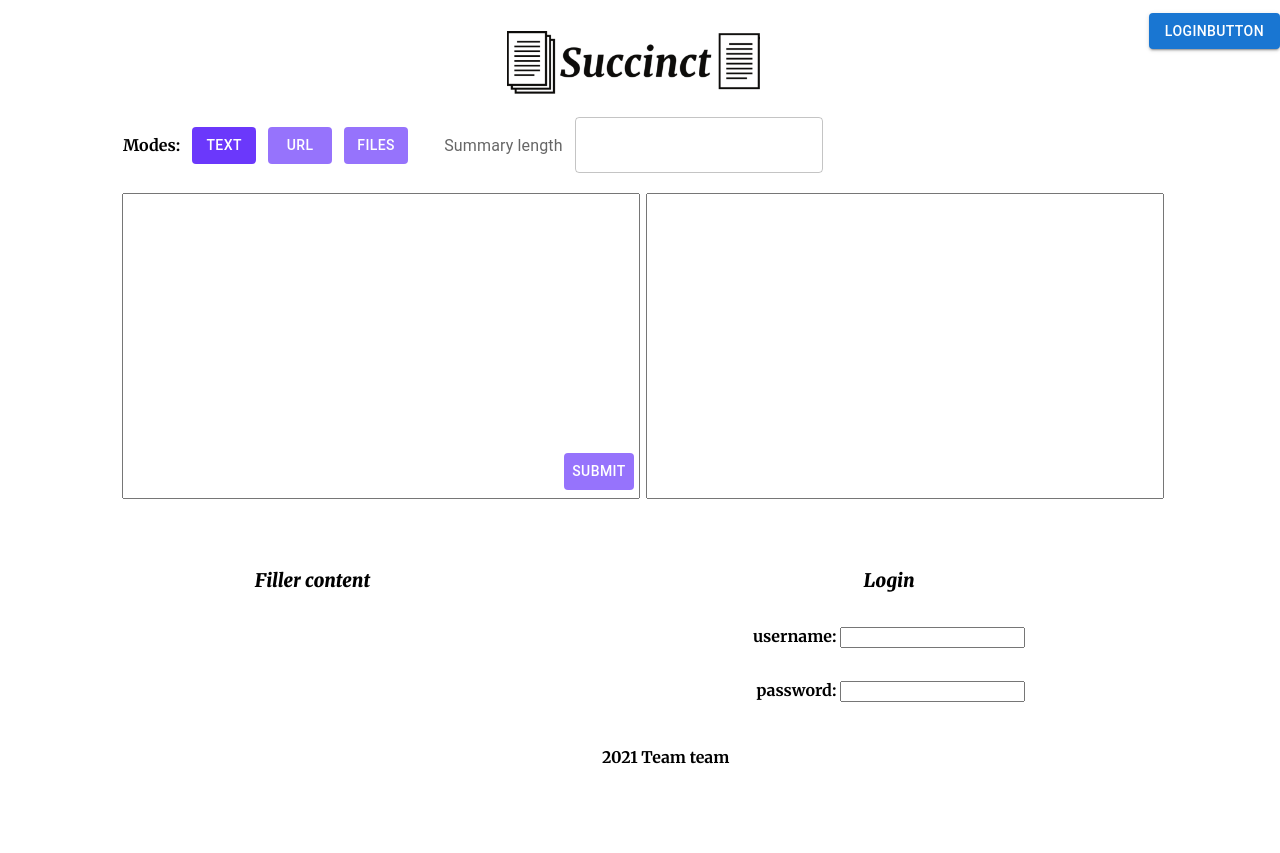
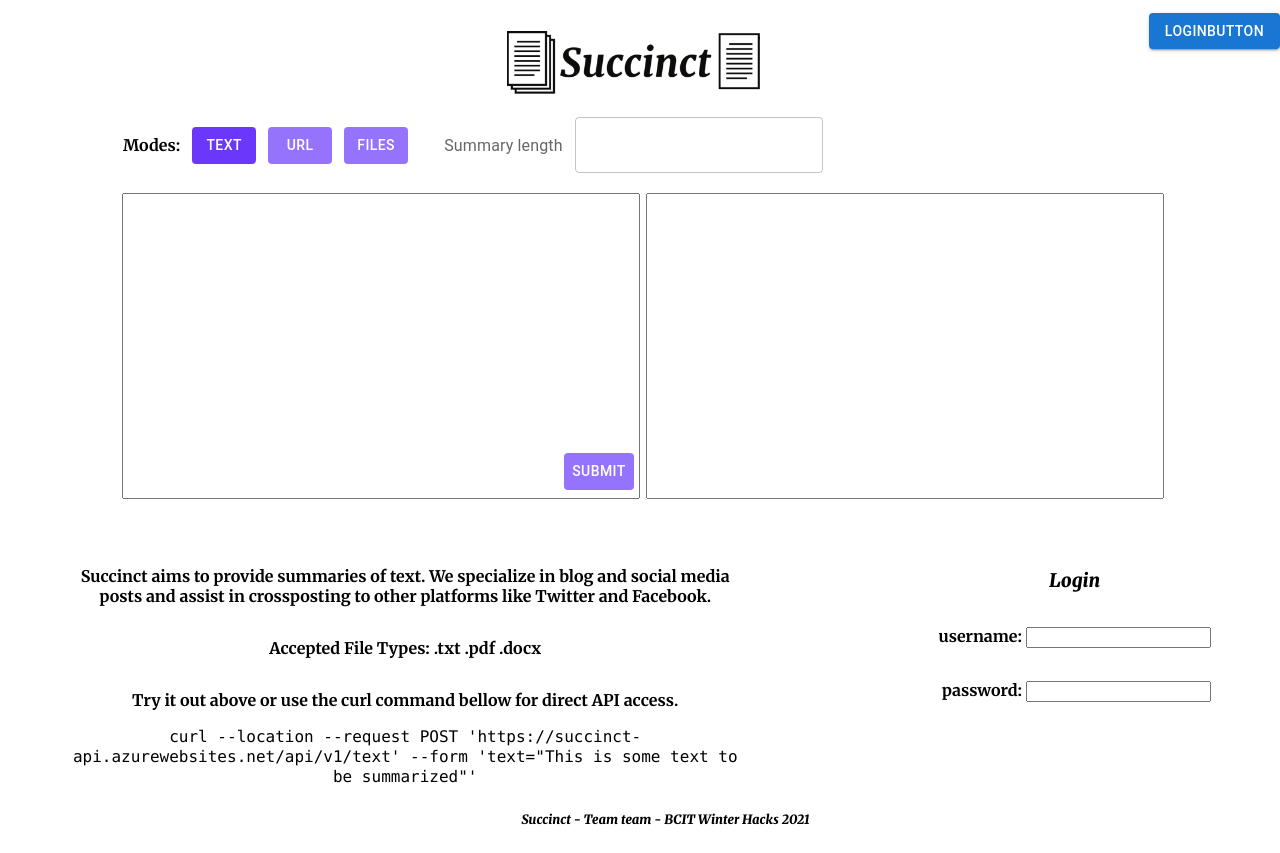
Before and after one commit to longvulam/succintcty-frontend, a React (Create React App) app: page / in a window 1280 px wide. Before the commit the page ends 802 px from the top, so only its background shows below. Built offline with nearby package versions, Linux system fonts and the light colour scheme.

Commit message:
footer and fillert updates

```diff
--- a/src/components/FillerContent/FillerContent.module.css
+++ b/src/components/FillerContent/FillerContent.module.css
@@ -1,3 +1,56 @@
 .container {
-  display: flex;
+  display: grid;
+  max-width: 42rem;
+  text-align: center;
 }
+
+.blub {
+  font-size: 1rem;
+}
+
+.files {
+  font-size: 1rem;
+}
+
+.curl {
+  text-align: start;
+}
+
+.tooltip {
+  position: relative;
+  display: inline-block;
+}
+
+.tooltip .tooltiptext {
+  font-size: 0.8rem;
+  visibility: hidden;
+  width: 6rem;
+  background-color: #555;
+  color: #fff;
+  text-align: center;
+  border-radius: 6px;
+  padding: 5px;
+  position: absolute;
+  z-index: 1;
+  opacity: 0;
+  transition: opacity 0.3s;
+  left: 45%;
+  bottom: 50%;
+}
+
+.tooltip .tooltiptext::after {
+  content: "";
+  position: absolute;
+  top: 100%;
+  left: 50%;
+  margin-left: -5px;
+  border-width: 5px;
+  border-style: solid;
+  border-color: #555 transparent transparent transparent;
+}
+
+.tooltip:hover .tooltiptext {
+  cursor: pointer;
+  visibility: visible;
+  opacity: 1;
+}
--- a/src/components/FillerContent/FillerContent.tsx
+++ b/src/components/FillerContent/FillerContent.tsx
@@ -1,15 +1,40 @@
-import styles from "./FillerContent.module.css";
-import { useState } from "react";
+import styles from './FillerContent.module.css';
+import { IconButton } from '@mui/material';
+import ContentCopyRoundedIcon from '@mui/icons-material/ContentCopyRounded';
+import { useState } from 'react';
 
 const FillerContent = () => {
-  const [content, setContent] = useState("");
+  const [content, setContent] = useState('');
+
+  const copyClipboard = () => {
+
+    navigator.clipboard.writeText(
+      "curl --location --request POST 'https://succinct-api.azurewebsites.net/api/v1/text' --form 'text=\"This is some text to be summarized\"'"
+    );
+  };
 
   return (
     <div className={styles.container}>
-      <h3>Filler content</h3>
+      <p className={styles.blub}>
+        Succinct aims to provide summaries of text. We specialize in blog and
+        social media posts and assist in crossposting to other platforms like
+        Twitter and Facebook.
+      </p>
+      <p className={styles.files}>Accepted File Types: .txt .pdf .docx</p>
+      <p>
+        Try it out above or use the curl command bellow for direct API access.
+      </p>
+      <div className={styles.tooltip} >
+      <code className={styles.curl} onMouseDown={copyClipboard}>
+          curl --location --request POST
+          'https://succinct-api.azurewebsites.net/api/v1/text' --form
+          'text="This is some text to be summarized"'
+        </code>
+        <span className={styles.tooltiptext}>Copy Curl</span>
+      </div>
       {content}
     </div>
-  )
-}
+  );
+};
 
 export default FillerContent;
--- a/src/components/Footer/Footer.module.css
+++ b/src/components/Footer/Footer.module.css
@@ -4,3 +4,8 @@
   padding: 1%;
   padding-left: 5%;
 }
+
+.footertext {
+  font-style: italic;
+  font-size: 0.8rem;
+}
--- a/src/components/Footer/Footer.tsx
+++ b/src/components/Footer/Footer.tsx
@@ -3,7 +3,7 @@
 const Footer = () => {
   return (
     <div className={styles.footer}>
-      <p>2021 Team team</p>
+      <p className={styles.footertext}>Succinct - Team team - BCIT Winter Hacks 2021</p>
     </div>
   )
 }
```
